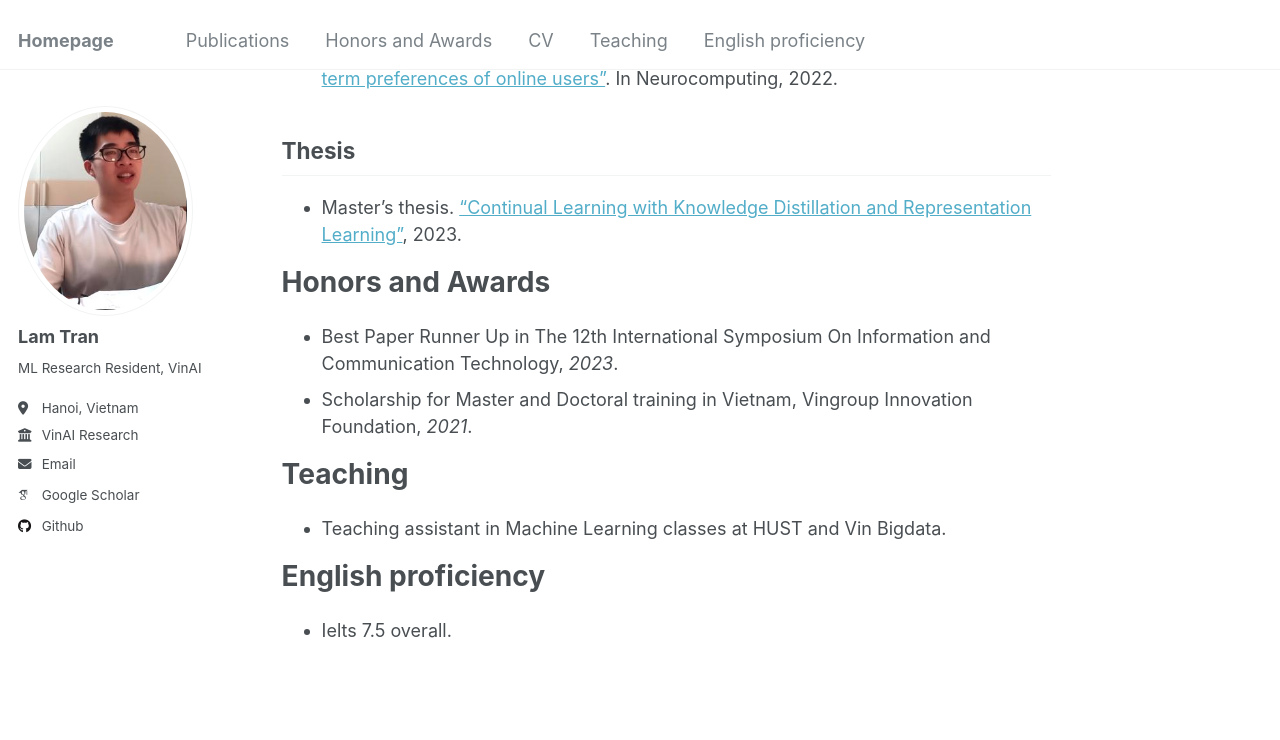
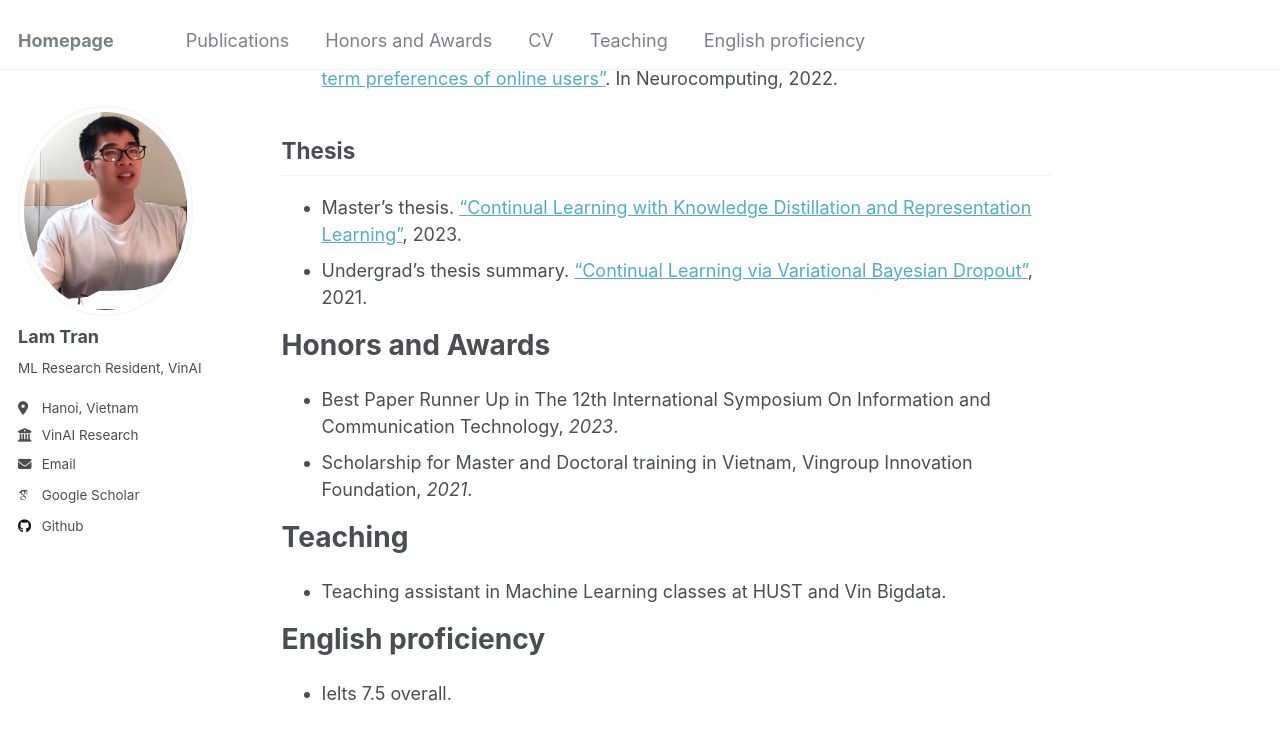
Before and after one commit to tunglamlqddb/tunglamlqddb.github.io, a Jekyll site: the page built from _pages/about.md, in a window 1280 px wide and 900 px high, scrolled down 1301 px. Shown: the top 740 px of the window. Built offline with Jekyll 4.4.1, drawn with Linux system fonts in a browser that asks for light colours; some web fonts are replaced; part of the change alters nothing that is shown.

Commit message:
add thesis

```diff
--- a/_pages/about.md
+++ b/_pages/about.md
@@ -28,7 +28,7 @@ My research focuses on machine learning models that emulate human learning, emph
 
 ## Preprints
 - Ngoc N Tran\*, **Lam Tran**\*, Hoang Phan, Anh Bui, Tung Pham, Toan Tran, Dinh Phung, Trung Le. ["A Theoretical Guarantee for Robust Contrastive Learning"](https://arxiv.org/abs/2311.09671). Under review.
-- Hoang Phan\*, **Lam Tran**\*, Quyen Tran, Ngoc Tran, Nhat Ho, Dinh Phung, Trung Le. ["Improving Multi-task Learning via Seeking Task-based Flat Regions"](Improving Multi-task Learning via Seeking Task-based Flat Regions). Under review.
+- Hoang Phan\*, **Lam Tran**\*, Quyen Tran, Ngoc Tran, Nhat Ho, Dinh Phung, Trung Le. ["Improving Multi-task Learning via Seeking Task-based Flat Regions"](https://arxiv.org/abs/2211.13723). Under review.
 - Anh The Nguyen, **Lam Tran**, Anh Tong, Tuan-Duy H. Nguyen, Toan Tran. ["CASUAL: Conditional Support Alignment for Domain Adaptation with Label Shift"](https://arxiv.org/abs/2305.18458). Under review.
 - Quyen Tran, **Lam Tran**, Khoat Than, Toan Tran, Dinh Phung, Trung Le. ["KOPPA: Improving Prompt-based Continual Learning with Key-Query Orthogonal Projection and Prototype-based One-Versus-All"](https://arxiv.org/pdf/2311.15414). Under review.
 - Khanh Doan, Quyen Tran, **Lam Tran**, Tuan Nguyen, Dinh Phung, Trung Le. ["Class-Prototype Conditional Diffusion Model with Gradient Projection for Continual Learning"](https://arxiv.org/abs/2312.06710). Under review.
@@ -38,6 +38,7 @@ My research focuses on machine learning models that emulate human learning, emph
 
 ## Thesis
 - Master's thesis. ["Continual Learning with Knowledge Distillation and Representation Learning"](http://tunglamlqddb.github.io/files/LamTT_Master_Thesis.pdf), 2023.
+- Undergrad's thesis summary. ["Continual Learning via Variational Bayesian Dropout"](http://tunglamlqddb.github.io/files/BS_thesis_summarize.pdf), 2021.
 
 # Honors and Awards
 <span class='anchor' id='Honors-Awards_id'></span>
```
Also changed, not shown: 1 other file.
